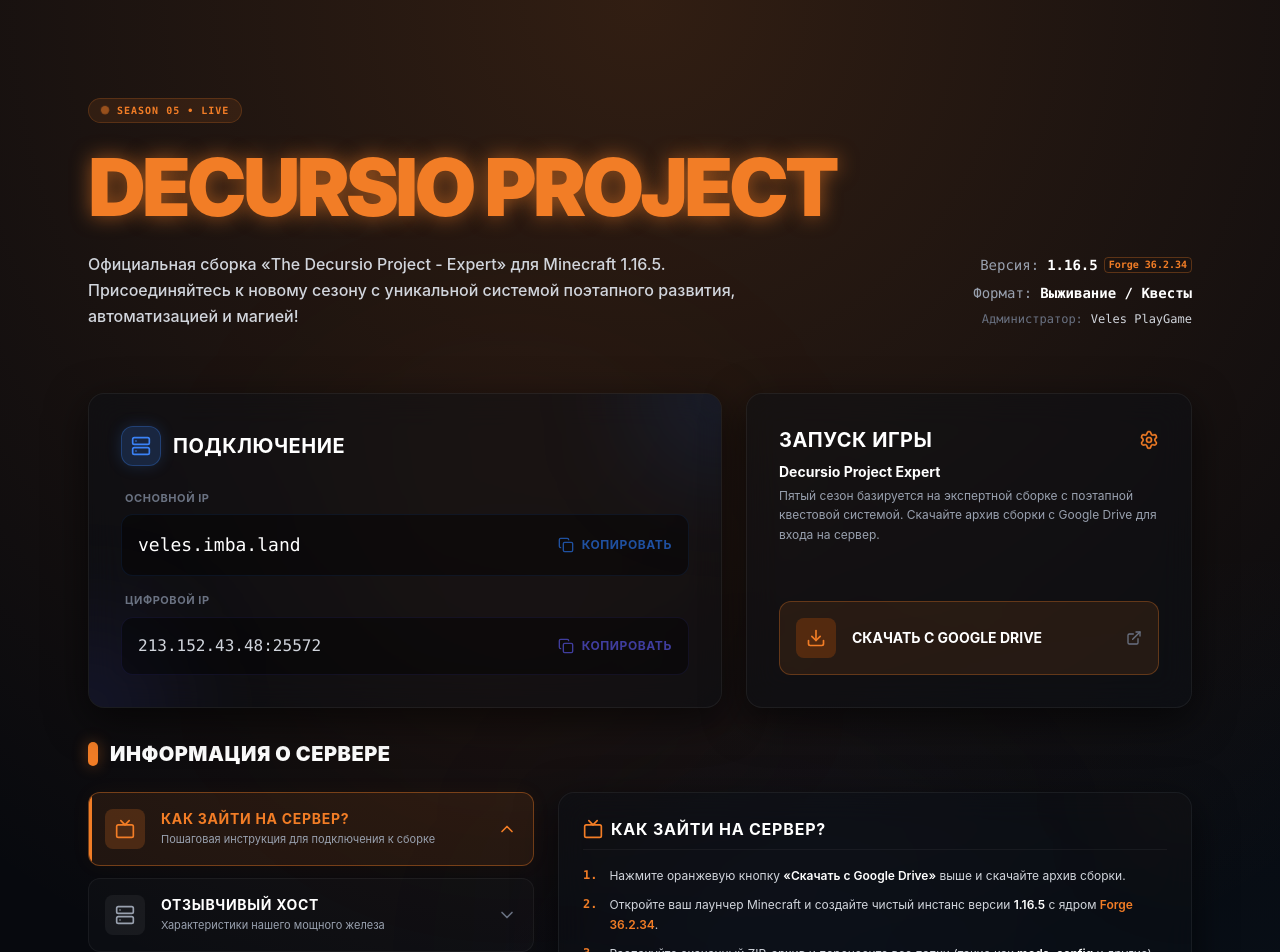
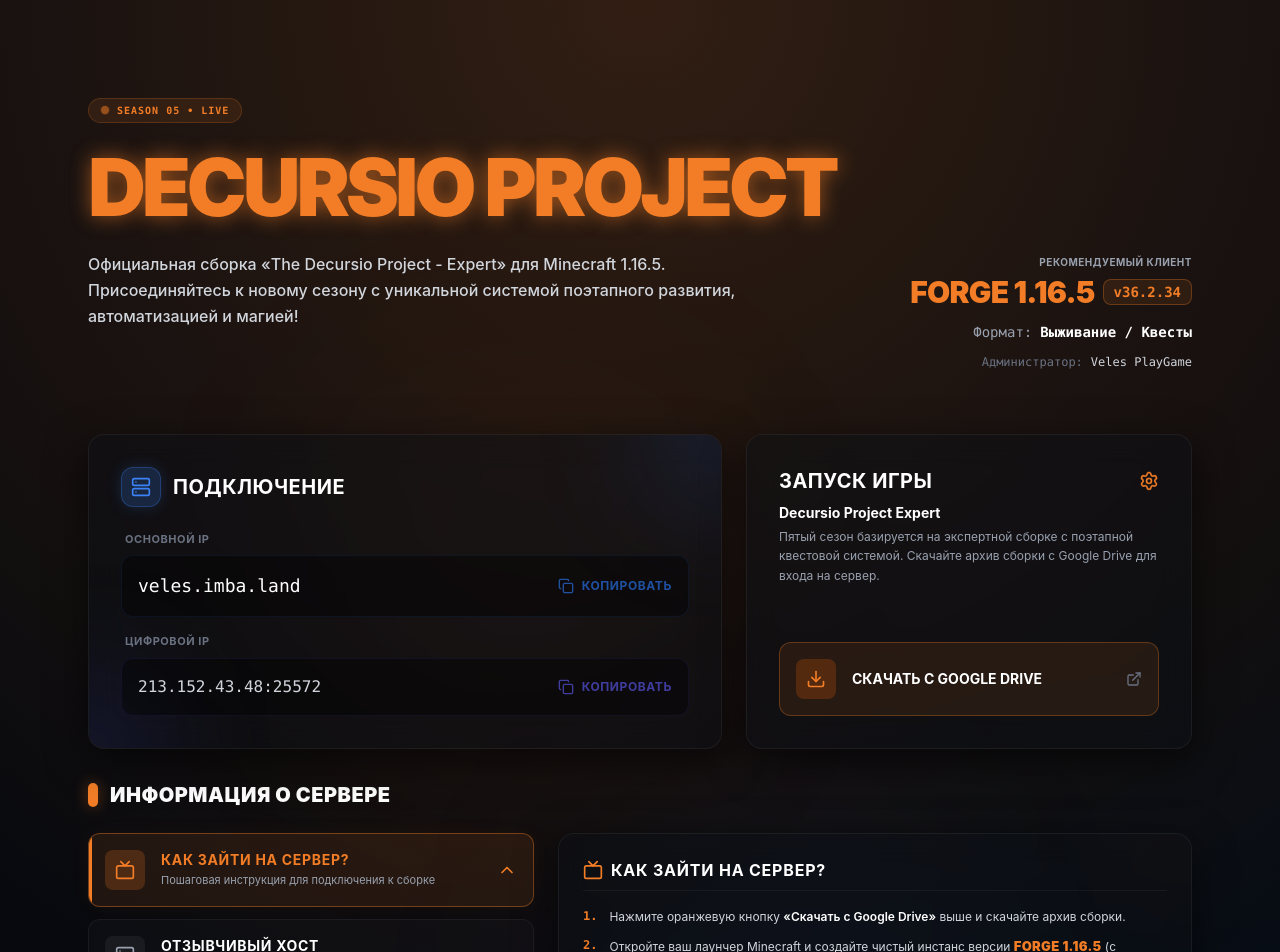
Before and after one commit to kutsandriy14-cyber/Veles-saite, a Next.js app: page / in a window 1280 px wide. Shown: the top 952 px of the page. Built offline with nearby package versions, Linux system fonts and the light colour scheme.

Commit message:
feat: update modpack version display
Refactor the Forge version presentation to improve readability with a more prominent style and better label hierarchy.

```diff
--- a/app/page.tsx
+++ b/app/page.tsx
@@ -63,16 +63,19 @@
               Официальная сборка «The Decursio Project - Expert» для Minecraft 1.16.5. Присоединяйтесь к новому сезону с уникальной системой поэтапного развития, автоматизацией и магией!
             </p>
 
-            <div className="flex flex-col items-start md:items-end gap-2 text-sm font-mono shrink-0 pt-1">
-              <div className="flex items-center gap-2">
-                <span className="text-gray-400">Версия:</span>
-                <span className="text-white font-semibold flex items-center gap-1.5">1.16.5 <span className="text-[#f27d26] text-[10px] border border-[#f27d26]/30 px-1 py-0.5 rounded leading-none">Forge 36.2.34</span></span>
+            <div className="flex flex-col items-start md:items-end gap-3 shrink-0 pt-1">
+              <div className="flex flex-col md:items-end">
+                <span className="text-[10px] text-gray-400 font-bold uppercase tracking-wider mb-1">Рекомендуемый клиент</span>
+                <div className="flex items-center gap-2">
+                  <span className="text-2xl md:text-3xl font-black text-[#f27d26] tracking-tight uppercase">Forge 1.16.5</span>
+                  <span className="text-sm bg-[#f27d26]/10 text-[#f27d26] border border-[#f27d26]/30 px-2.5 py-0.5 rounded-lg font-mono font-bold">v36.2.34</span>
+                </div>
               </div>
-              <div className="flex items-center gap-2">
+              <div className="flex items-center gap-2 text-sm font-mono">
                 <span className="text-gray-400">Формат:</span>
                 <span className="text-white font-bold">Выживание / Квесты</span>
               </div>
-              <div className="flex items-center gap-2 text-xs">
+              <div className="flex items-center gap-2 text-xs font-mono">
                 <span className="text-gray-500">Администратор:</span>
                 <span className="text-gray-300">Veles PlayGame</span>
               </div>
@@ -265,7 +268,7 @@
                         </div>
                         <div className="flex gap-3">
                           <span className="text-[#f27d26] font-mono font-bold">2.</span>
-                          <p>Откройте ваш лаунчер Minecraft и создайте чистый инстанс версии <span className="text-white font-semibold">1.16.5</span> с ядром <span className="text-[#f27d26] font-semibold">Forge 36.2.34</span>.</p>
+                          <p>Откройте ваш лаунчер Minecraft и создайте чистый инстанс версии <span className="text-[#f27d26] font-black text-[13px] uppercase tracking-wide">Forge 1.16.5</span> (с версией ядра <span className="text-[#f27d26] font-black text-[13px] uppercase tracking-wide">36.2.34</span>).</p>
                         </div>
                         <div className="flex gap-3">
                           <span className="text-[#f27d26] font-mono font-bold">3.</span>
@@ -316,7 +319,7 @@
                       </h3>
                       <div className="text-xs text-gray-300 space-y-3 leading-relaxed">
                         <p>
-                          <span className="text-white font-bold">The Decursio Project - Expert</span> — это масштабный и проработанный экспертный пак на версии <span className="text-[#f27d26] font-semibold">Minecraft 1.16.5</span>. Основной упор сделан на постепенную прогрессию (по типу SevTech: Ages), где новые технологии и ресурсы открываются строго по ходу выполнения квестов.
+                          <span className="text-white font-bold">The Decursio Project - Expert</span> — это масштабный и проработанный экспертный пак на версии <span className="text-[#f27d26] font-black text-[13px] uppercase tracking-wide">Forge 1.16.5 (v36.2.34)</span>. Основной упор сделан на постепенную прогрессию (по типу SevTech: Ages), где новые технологии и ресурсы открываются строго по ходу выполнения квестов.
                         </p>
                         <p>
                           Сборка предлагает <span className="text-white font-bold">5 уникальных технологических и магических эпох (Ages)</span>, которые полностью меняют привычный геймплей:
```
